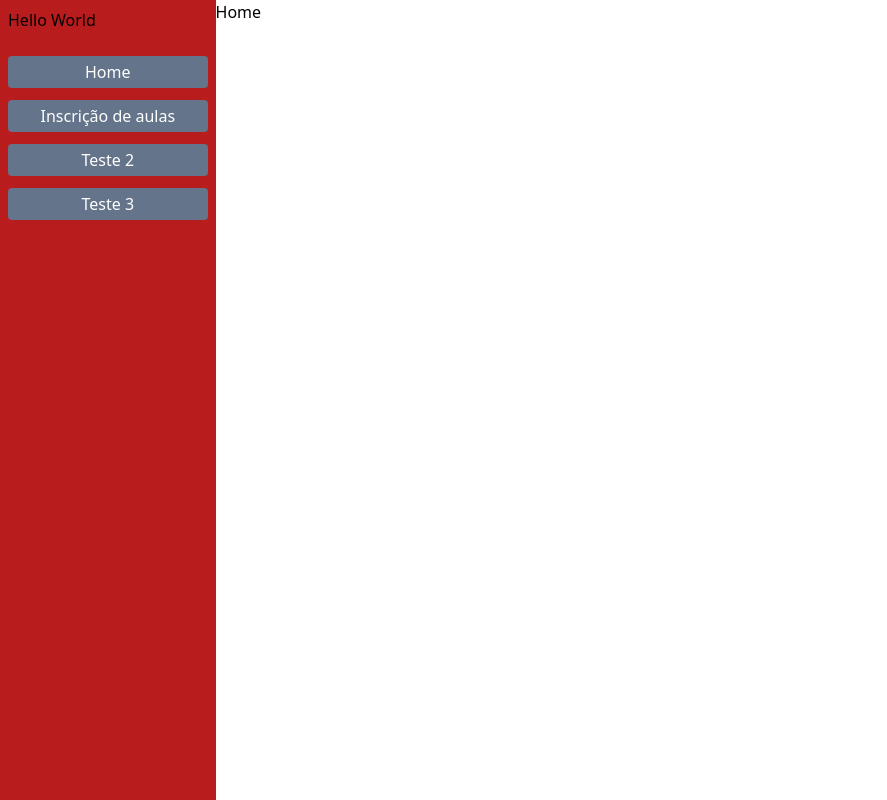
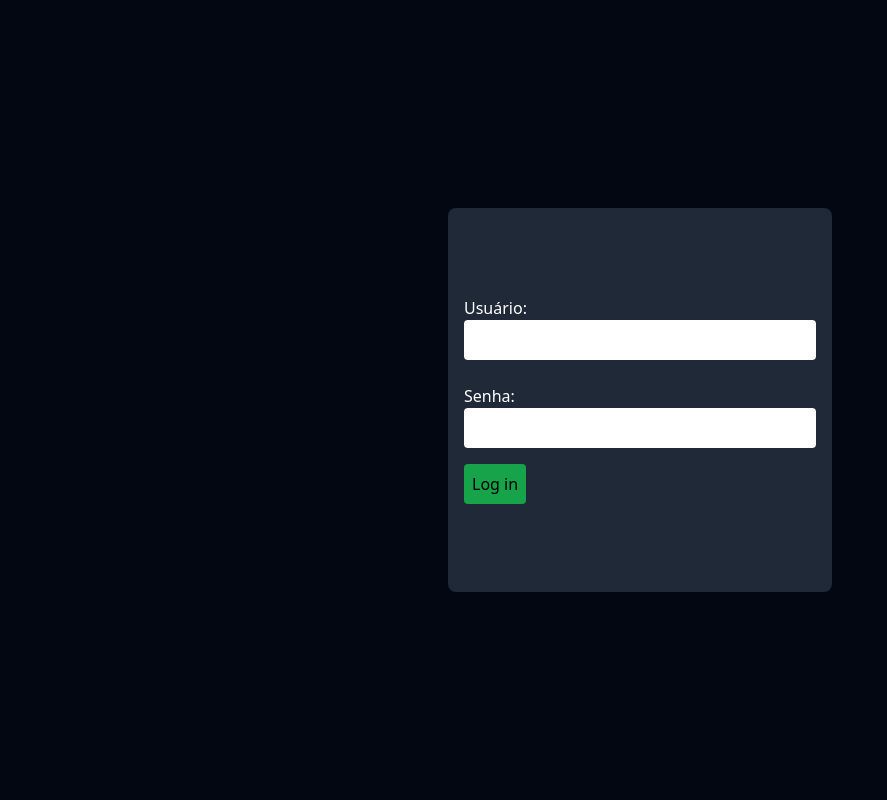
Before and after one commit to gcostacoelho/academic-system-front, a React (Vite) app: page / in a window 1280 px wide. Shown: the whole page, without its empty margins (0-887 px from the left). Built offline with nearby package versions, Linux system fonts and the light colour scheme.

Commit message:
create-routes-and-login

```diff
--- a/package.json
+++ b/package.json
@@ -11,7 +11,8 @@
   "dependencies": {
     "axios": "^1.3.5",
     "react": "^18.2.0",
-    "react-dom": "^18.2.0"
+    "react-dom": "^18.2.0",
+    "react-router-dom": "6"
   },
   "devDependencies": {
     "@types/react": "^18.0.28",
--- a/src/App.jsx
+++ b/src/App.jsx
@@ -1,45 +1,24 @@
-import { useState } from 'react'
-import axios from "axios";
+import { Routes, Route } from 'react-router-dom';
+
+import Login from './Pages/Login';
+import HomeAluno from './Pages/HomeAluno';
+import HomeCoord from './Pages/HomeCoord';
+import HomeProf from './Pages/HomeProf';
+
 import './styles/main.css';
-import { FormInscricao } from './components/FormInscricao';
 
 function App() {
-    const [state, setState] = useState('start');
+    return (
+        <>
+            <Routes>
+                <Route path='/' element={<Login />} />
+                <Route path='/aluno' element={<HomeAluno />} />
+                <Route path='/coord' element={<HomeCoord />} />
+                <Route path='/prof' element={<HomeProf />} />
 
-    return (
-        <div className="flex">
-            <div className="bg-red-700 p-2 gap-3 flex flex-col h-screen w-1/5 ">
-                <h3>Hello World</h3>
-                <div ></div>
-                <button
-                    onClick={() => setState('start')}
-                    className="bg-slate-500 rounded p-1 text-white hover:bg-slate-700">Home
-                </button>
+            </Routes>
 
-                <button
-                    onClick={() => setState('register')}
-                    className="bg-slate-500 rounded p-1 text-white hover:bg-slate-700">Inscrição de aulas
-                </button>
-
-                <button
-                    onClick={() => setState('teste2')}
-                    className="bg-slate-500 rounded p-1 text-white hover:bg-slate-700">Teste 2
-                </button>
-
-                <button
-                    onClick={() => setState('teste3')}
-                    className="bg-slate-500 rounded p-1 text-white hover:bg-slate-700">Teste 3
-                </button>
-            </div>
-
-            <div className='container h-screen overflow-hidden'>
-                {state == 'start' && <h3>Home</h3>}
-                {state == 'register' && <FormInscricao />}
-                {state == 'teste2'}
-                {state == 'teste3'}
-            </div>
-
-        </div>
+        </>
     );
 }
 
--- /dev/null
+++ b/src/Pages/HomeAluno.jsx
@@ -0,0 +1,42 @@
+import { useState } from "react";
+import { FormInscricao } from "../components/Aluno/FormInscricao";
+
+export default function HomeAluno() {
+    const [state, setState] = useState('start');
+
+    return (
+        <div className="flex">
+            <div className="bg-red-700 p-2 gap-3 flex flex-col h-screen w-1/5 ">
+                <h3>Hello World</h3>
+                <div ></div>
+                <button
+                    onClick={() => setState('start')}
+                    className="bg-slate-500 rounded p-1 text-white hover:bg-slate-700">Home
+                </button>
+
+                <button
+                    onClick={() => setState('register')}
+                    className="bg-slate-500 rounded p-1 text-white hover:bg-slate-700">Inscrição de aulas
+                </button>
+
+                <button
+                    onClick={() => setState('teste2')}
+                    className="bg-slate-500 rounded p-1 text-white hover:bg-slate-700">Teste 2
+                </button>
+
+                <button
+                    onClick={() => setState('teste3')}
+                    className="bg-slate-500 rounded p-1 text-white hover:bg-slate-700">Teste 3
+                </button>
+            </div>
+
+            <div className='container h-screen overflow-hidden'>
+                {state == 'start' && <h3>Home</h3>}
+                {state == 'register' && <FormInscricao />}
+                {state == 'teste2'}
+                {state == 'teste3'}
+            </div>
+
+        </div>
+    );
+}
--- /dev/null
+++ b/src/Pages/HomeCoord.jsx
@@ -0,0 +1,5 @@
+export default function HomeCoord() {
+    return(
+        <div>Tela Coordenador</div>
+    );
+}
--- /dev/null
+++ b/src/Pages/HomeProf.jsx
@@ -0,0 +1,5 @@
+export default function HomeProf() {
+    return(
+        <div>Tela Professor</div>
+    );
+}
--- /dev/null
+++ b/src/Pages/Login.jsx
@@ -0,0 +1,71 @@
+// Products.js
+import { useState } from 'react';
+import { useNavigate } from 'react-router-dom';
+
+export default function Login() {
+    const [inputs, setInputs] = useState({})
+    const navigate = useNavigate();
+
+    const handleChange = (event) => {
+        const name = event.target.name;
+        const value = event.target.value;
+
+        setInputs(values => ({ ...values, [name]: value }))
+    }
+
+    function handleAuthApi(event) {
+        event.preventDefault();
+
+        if (inputs.username == 'coord') {
+            navigate('coord')
+        }
+        else if (inputs.username == 'aluno') {
+            navigate('aluno')
+        }
+        else if (inputs.username == 'prof') {
+            navigate('prof')
+        }
+    }
+
+
+    return (
+        <div className="flex justify-center items-center w-screen h-screen bg-gray-950">
+            {/* <button className="bg-red-500" onClick={() => navigate('aluno')}>
+                Tela Aluno
+            </button>*/}
+
+            <form onSubmit={handleAuthApi}>
+                <div className='w-96 h-96 flex flex-col justify-center p-4 rounded-lg bg-gray-800'>
+                    <label className="text-white">Usuário:</label>
+                    <input
+                        required
+                        className='rounded p-2'
+                        type="text"
+                        name="username"
+                        value={inputs.username || ""}
+                        onChange={handleChange}
+                    />
+
+                    <br />
+
+                    <label className="text-white text">Senha:</label>
+                    <input
+                        required
+                        className='rounded p-2'
+                        type="password"
+                        name="pass"
+                        value={inputs.pass || ""}
+                        onChange={handleChange}
+                    />
+                    <div className='mt-4'>
+                        <button className='rounded bg-green-600 p-2' type="submit">Log in</button>
+                    </div>
+
+                </div>
+
+            </form>
+
+
+        </div>
+    );
+};
--- a/src/components/FormInscricao.jsx
+++ b/src/components/Aluno/FormInscricao.jsx
@@ -1,5 +1,5 @@
 import { useState, useEffect } from "react";
-import { TabelaDisc } from "./Forms/TabelaDisc";
+import { TabelaDisc } from "../Forms/TabelaDisc";
 import axios from "axios";
 
 export function FormInscricao() {
--- a/src/main.jsx
+++ b/src/main.jsx
@@ -1,9 +1,12 @@
 import React from 'react'
 import ReactDOM from 'react-dom/client'
+import { BrowserRouter } from 'react-router-dom';
 import App from './App'
 
 ReactDOM.createRoot(document.getElementById('root')).render(
     <React.StrictMode>
-        <App />
+        <BrowserRouter>
+            <App />
+        </BrowserRouter>
     </React.StrictMode>,
 )
```
Also changed, not shown: 1 other file (tests, documents, lock files or other folders).
